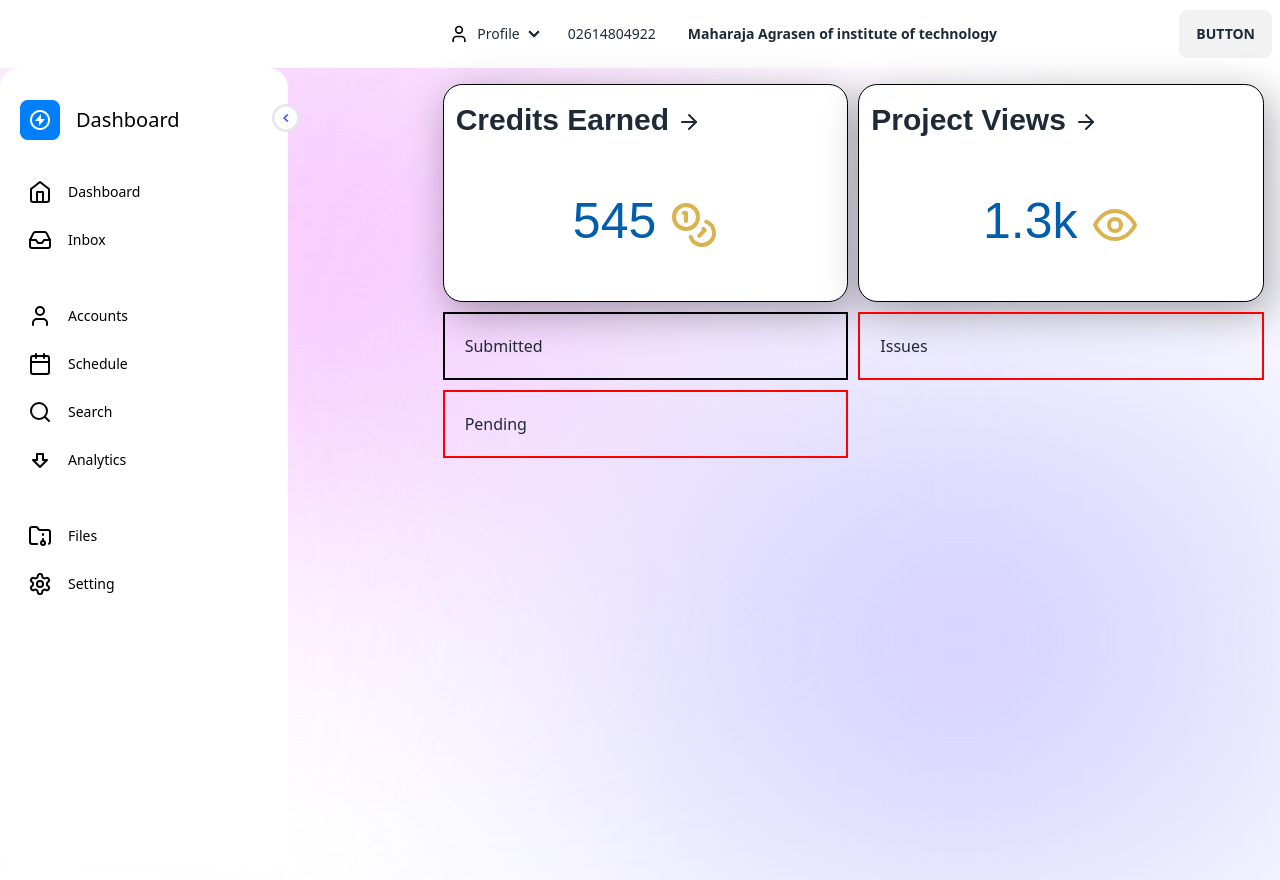
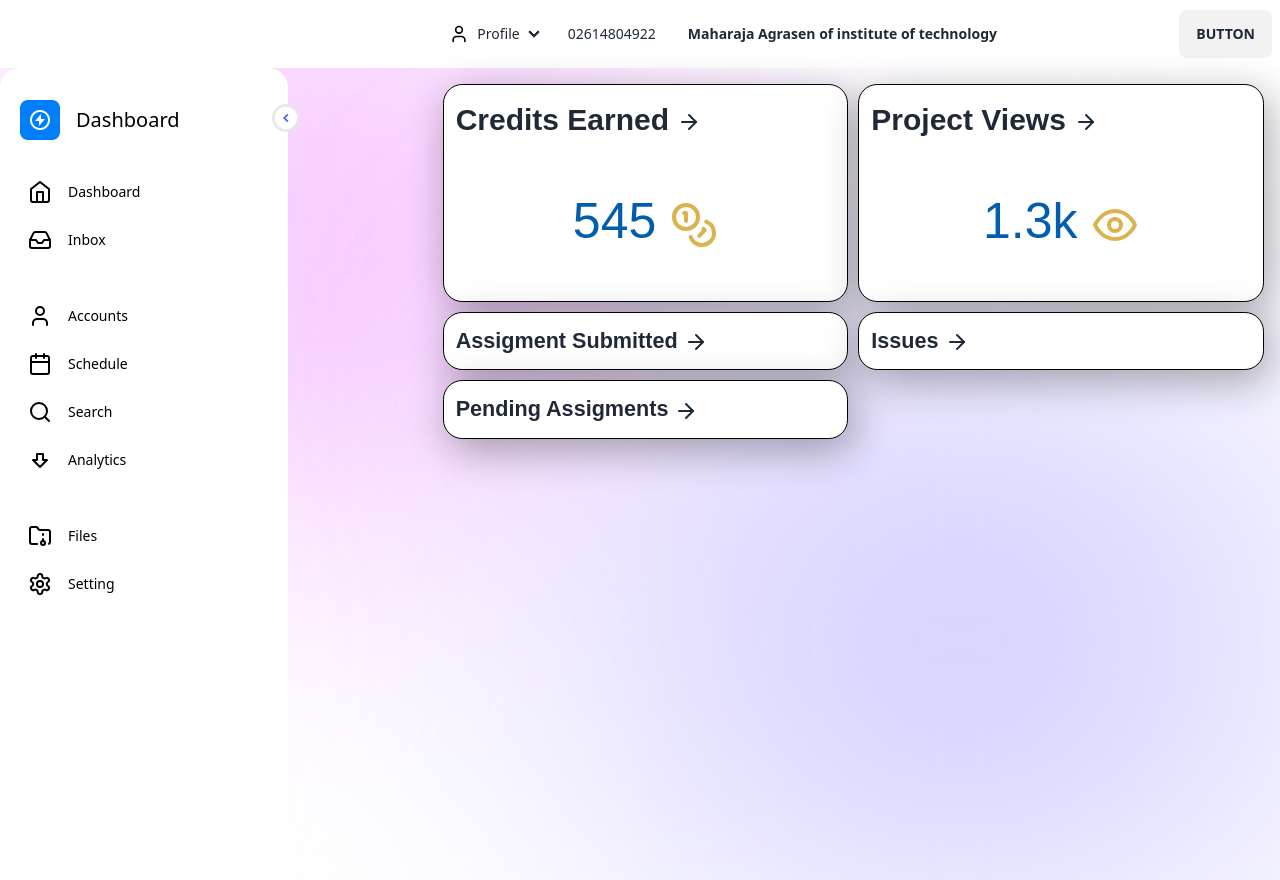
Before and after one commit to prakhar1535/sih, a React (Vite) app: page / in a window 1280 px wide. Built offline with nearby package versions, Linux system fonts and the light colour scheme.

Commit message:
update styles

```diff
--- a/src/pages/student/home.jsx
+++ b/src/pages/student/home.jsx
@@ -46,6 +46,7 @@ const Home = () => {
                }}>
 
                Project Views <ArrowRight style={{display:"inline"}}/>
+               </div>
 
                <div
                style={{fontSize: "3.125rem",
@@ -58,11 +59,39 @@ const Home = () => {
                   <center>1.3k <Eye color="#DAB34E" size={48} style={{display:"inline"}}/></center>
                </div>
 
+
+            </Views>
+            <Submitted>
+            <div
+               style={{margin: "0.75rem",
+               fontWeight: "Bold",
+               fontFamily: "Montserrat, sans-serif",
+               fontSize: "1.35rem"
+               }}>
+
+               Assigment Submitted <ArrowRight style={{display:"inline"}}/>
                </div>
-            </Views>
-            <Submitted>Submitted</Submitted>
-            <Issues>Issues</Issues>
-            <Pending>Pending</Pending>
+            </Submitted>
+            <Issues><div
+               style={{margin: "0.75rem",
+               fontWeight: "Bold",
+               fontFamily: "Montserrat, sans-serif",
+               fontSize: "1.35rem"
+               }}>
+
+               Issues <ArrowRight style={{display:"inline"}}/>
+               </div>
+               </Issues>
+            <Pending><div
+               style={{margin: "0.75rem",
+               fontWeight: "Bold",
+               fontFamily: "Montserrat, sans-serif",
+               fontSize: "1.35rem"
+               }}>
+
+               Pending Assigments <ArrowRight style={{display:"inline"}}/>
+               </div>
+               </Pending>
          </Home_div>
       </div>
    )
@@ -102,16 +131,25 @@ cursor: pointer;
 `;
 
 const Pending = styled.div`
-   padding: 20px;
-   border: 2px solid red;
+background-color: white;
+border-radius: 1.2rem;
+box-shadow: 6px 11px 41px 0px rgba(0, 0, 0, 0.33);
+border: 1px solid black;
+cursor: pointer;
 `;
 
 const Submitted = styled.div`
-   padding: 20px;
-   border: 2px solid black;
+background-color: white;
+border-radius: 1.2rem;
+box-shadow: 6px 11px 41px 0px rgba(0, 0, 0, 0.33);
+border: 1px solid black;
+cursor: pointer;
 `;
 
 const Issues = styled.div`
-   padding: 20px;
-   border: 2px solid red;
+background-color: white;
+border-radius: 1.2rem;
+box-shadow: 6px 11px 41px 0px rgba(0, 0, 0, 0.33);
+border: 1px solid black;
+cursor: pointer;
 `;
```
